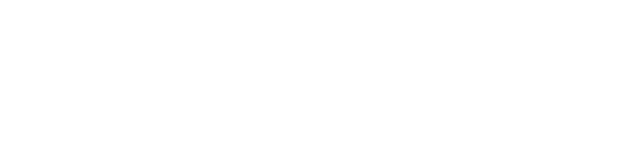
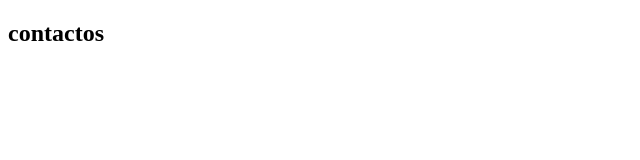
Before and after one commit to Vyper-v/expresstest, a website: page public/secciones/contact.html in a window 1280 px wide. Shown: the whole page, without its empty margins (0-640 px from the left). Drawn offline with Linux system fonts and the light colour scheme.

Commit message:
Le di contenido a la seccion contact

```diff
--- a/public/secciones/contact.html
+++ b/public/secciones/contact.html
@@ -7,6 +7,6 @@
  <title>contact</title>
 </head>
 <body>
-
+ <div><h2>contactos</h2></div>
 </body>
 </html>
```
